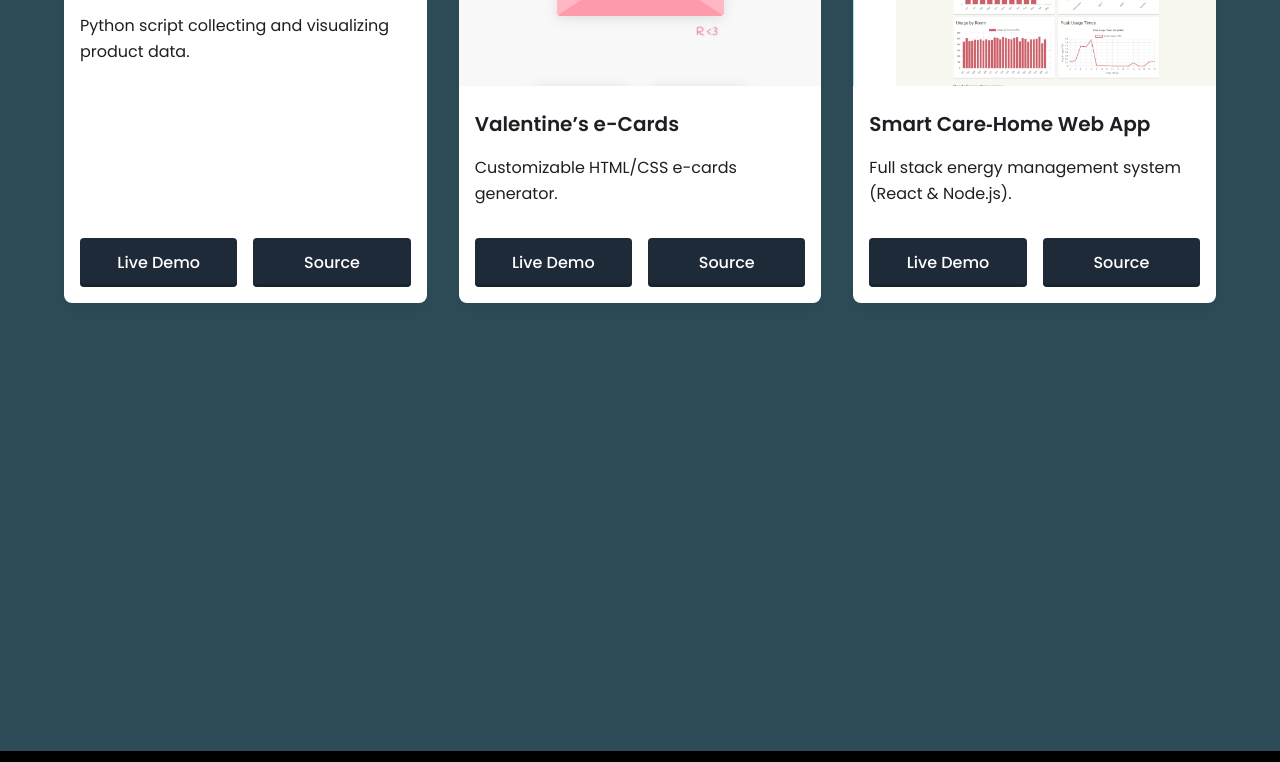
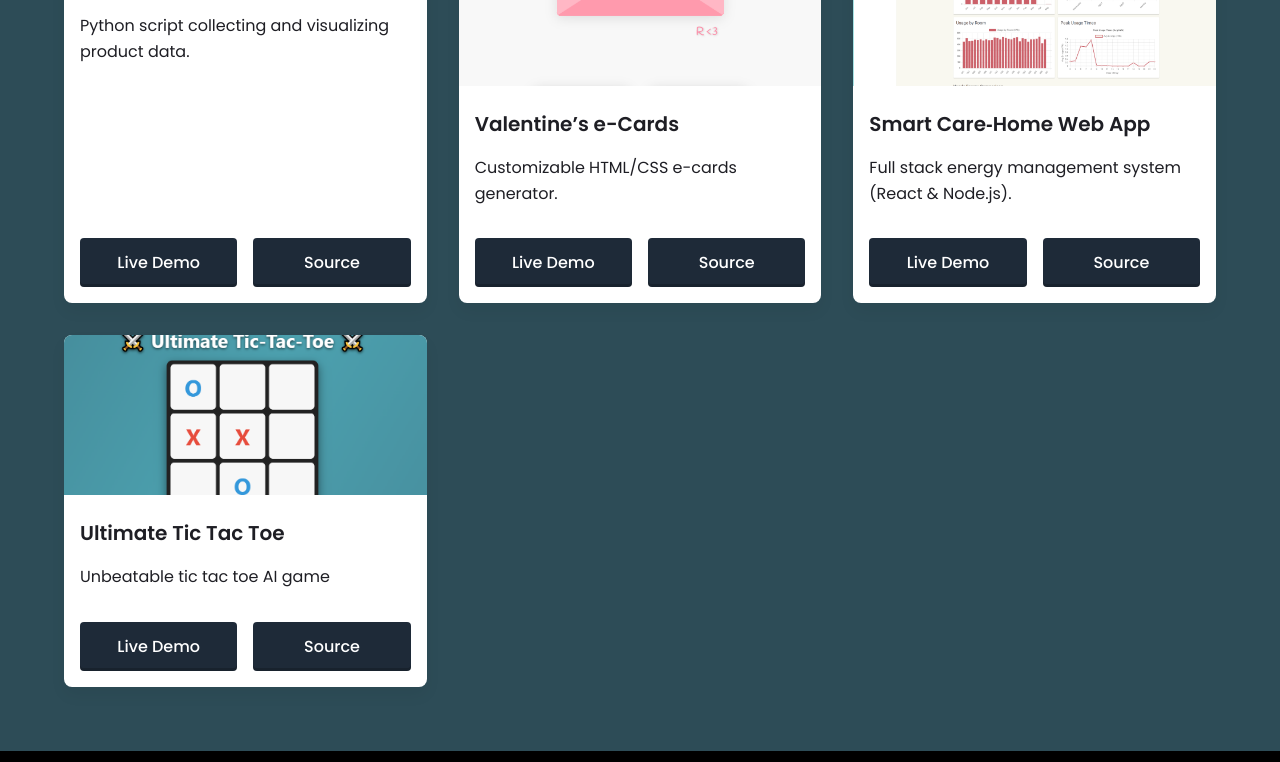
Before and after one commit to APaterson012/Portfolio, a plain HTML site: page projects.html in a window 1280 px wide and 1474 px high. Shown: the part 624-1386 px from the top of the page. Drawn offline with nearby package versions, Linux system fonts and the light colour scheme.

Commit message:
Updated projects page
-Added Tic Tac Toe project card and png

```diff
--- a/projects.html
+++ b/projects.html
@@ -131,10 +131,21 @@
             <a href="https://github.com/APaterson012/CareHome" class="btn" target="_blank">Source</a>
           </div>
         </div>
+
+        <div class="project-card" data-category="js">
+          <div class="card-img">
+            <img src="assets/tictactoe.png" alt="Ultimate Tic Tac Toe">
+              </div>
+              <h3>Ultimate Tic Tac Toe</h3>
+              <p>Unbeatable tic tac toe AI game</p>
+              <div class="card-btns">
+            <a href="https://apaterson012.github.io/TicTacToe/" class="btn" target="_blank">Live Demo</a>
+            <a href="https://github.com/APaterson012/TicTacToe" class="btn" target="_blank">Source</a>
+          </div>
+        </div>
       </div>
     </main>
   </div><!-- /.site-content -->
-
   <!-- Footer -->
   <footer>
     <div class="footer-icons">
```
Also changed, not shown: assets/tictactoe.png (added).
